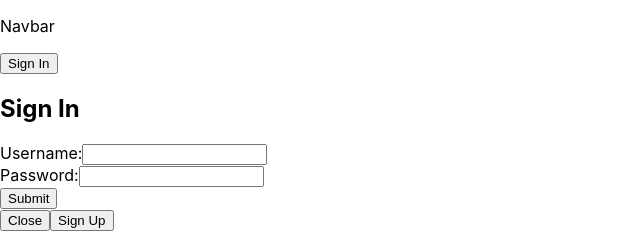
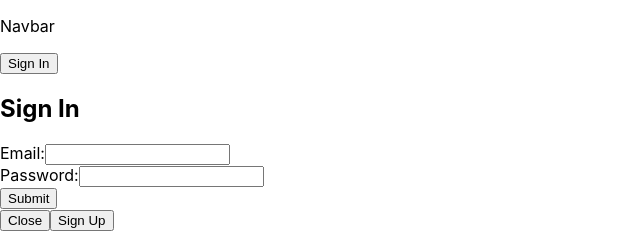
Before and after one commit to elpopes/tax-service, a React (Create React App) app in the folder tax-client/: page / in a window 1280 px wide. Both pictures are taken after a click on the button "Sign In". Shown: the top 233 px of the page, without its empty margins (0-640 px from the left). Built offline with nearby package versions, Linux system fonts and the light colour scheme; no server answers.

Commit message:
refactor SignIn for session

```diff
--- a/tax-client/src/components/SignIn.js
+++ b/tax-client/src/components/SignIn.js
@@ -1,10 +1,16 @@
 import React, { useState } from "react";
 import Modal from "./Modal";
 import SignUp from "./SignUp";
+import { useDispatch } from "react-redux";
+import { signInUser } from "../store/sessions/sessionsOperations";
 
 function SignIn() {
   const [isVisible, setIsVisible] = useState(false);
   const [isSignUpVisible, setIsSignUpVisible] = useState(false);
+  const [email, setEmail] = useState("");
+  const [password, setPassword] = useState("");
+
+  const dispatch = useDispatch();
 
   const handleOpen = () => {
     setIsVisible(true);
@@ -18,20 +24,36 @@ function SignIn() {
     setIsSignUpVisible(true);
   };
 
+  const handleSubmit = (event) => {
+    event.preventDefault();
+    dispatch(signInUser({ email, password }));
+    setIsVisible(false);
+  };
+
   return (
     <div>
       <button onClick={handleOpen}>Sign In</button>
       <Modal isVisible={isVisible}>
         <h2>Sign In</h2>
-        <form>
+        <form onSubmit={handleSubmit}>
           <label>
-            Username:
-            <input type="text" name="username" />
+            Email:
+            <input
+              type="email"
+              name="email"
+              value={email}
+              onChange={(e) => setEmail(e.target.value)}
+            />
           </label>
           <br />
           <label>
             Password:
-            <input type="password" name="password" />
+            <input
+              type="password"
+              name="password"
+              value={password}
+              onChange={(e) => setPassword(e.target.value)}
+            />
           </label>
           <br />
           <input type="submit" value="Submit" />
```
